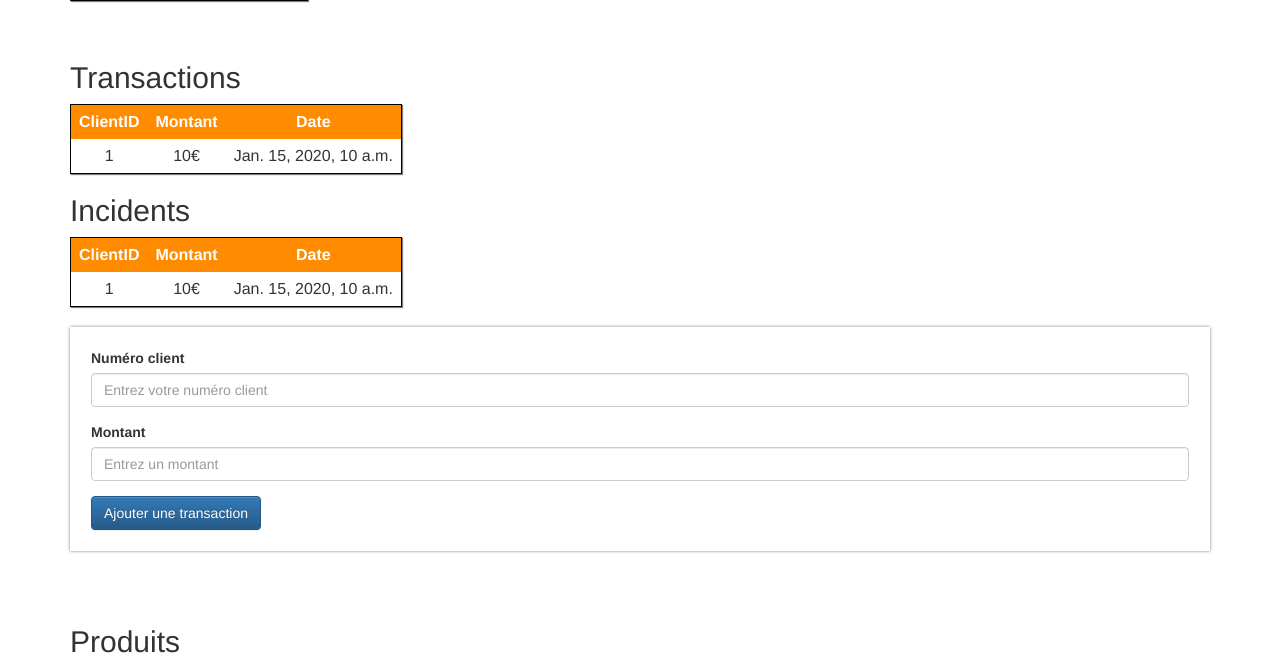
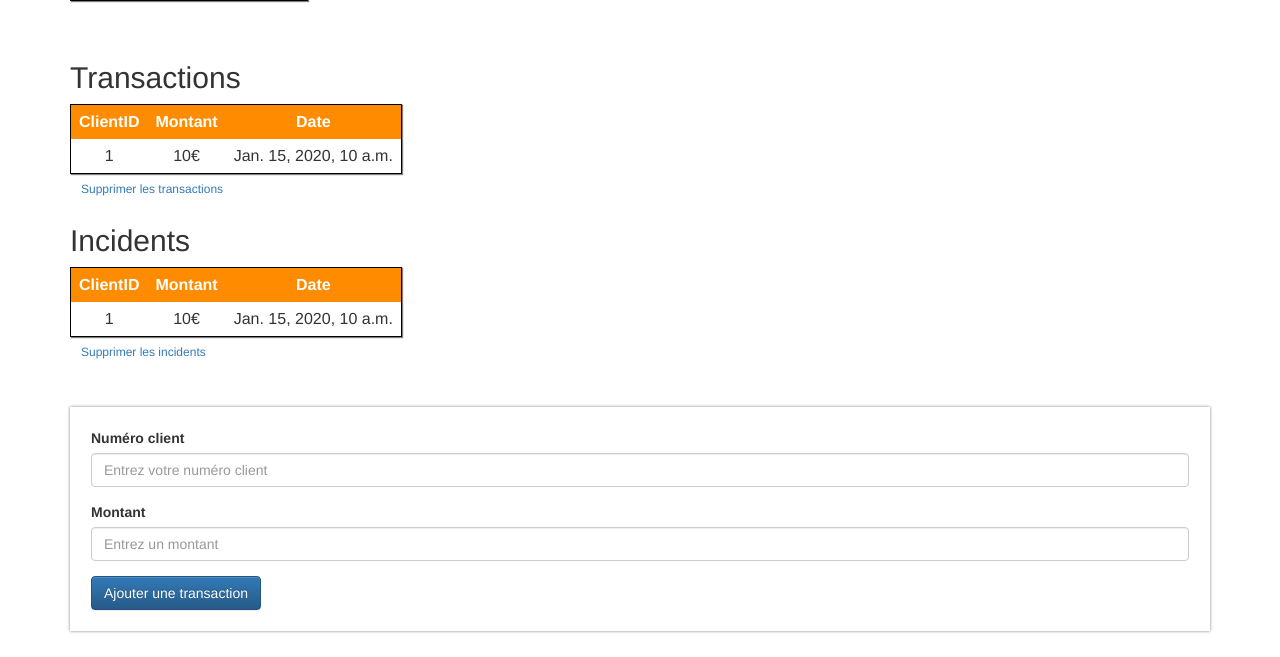
Before and after one commit to ursi-2020/gestion-paiement, a Django app: template application/djangoapp/templates/home.html in a window 1280 px wide. Shown: the part 202-859 px from the top of the page. Run offline with Django 3.2, Linux system fonts and the light colour scheme; the template is opened without the code that fills it: most values are stand-ins (such as "Sample title", 1, 10 or a date in 2020); parts of the project's set-up code (start-up, migrations or seed data) failed here and were passed over; some libraries are stand-ins or nearby versions.

Commit message:
Add clean transactions and incidents

```diff
--- a/application/djangoapp/templates/home.html
+++ b/application/djangoapp/templates/home.html
@@ -39,6 +39,8 @@
                         {% endfor %}
                     </tbody>
                 </table>
+                <a href="{% url 'clean_transactions' %}" class="btn btn-secondary btn-sm">Supprimer les transactions</a>
+                <br>
             {% endif %}
 
             {% if incidents %}
@@ -55,6 +57,9 @@
                         {% endfor %}
                     </tbody>
                 </table>
+                <a href="{% url 'clean_incidents' %}" class="btn btn-secondary btn-sm">Supprimer les incidents</a>
+                <br>
+                <br>
             {% endif %}
 
             <br>
--- a/application/djangoapp/urls.py
+++ b/application/djangoapp/urls.py
@@ -8,5 +8,7 @@
     path('api/proceed-payement', views.proceed_payement, name='proceed-payement'),
     path('api/transactions', views.transactions, name='transactions'),
     path('load-products', views.load_product_catalogue, name='load-products'),
+    path('clean-transactions', views.clean_transactions, name='clean_transactions'),
+    path('clean-incidents', views.clean_incidents, name='clean_incidents'),
     path('load-clients', views.load_clients, name='load-clients'),
 ]
```
Also changed, not shown: application/djangoapp/views.py (+9 -1 lines), 1 other file.
